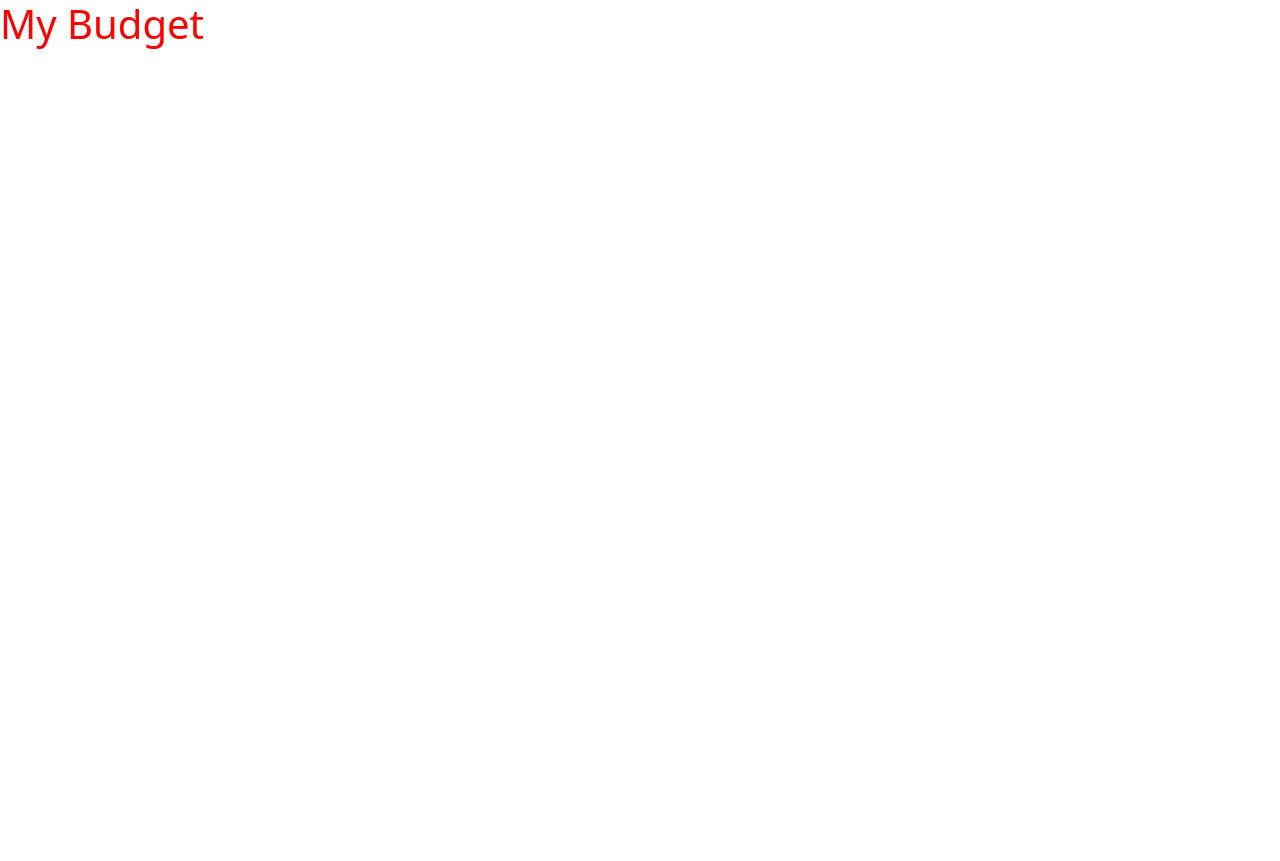
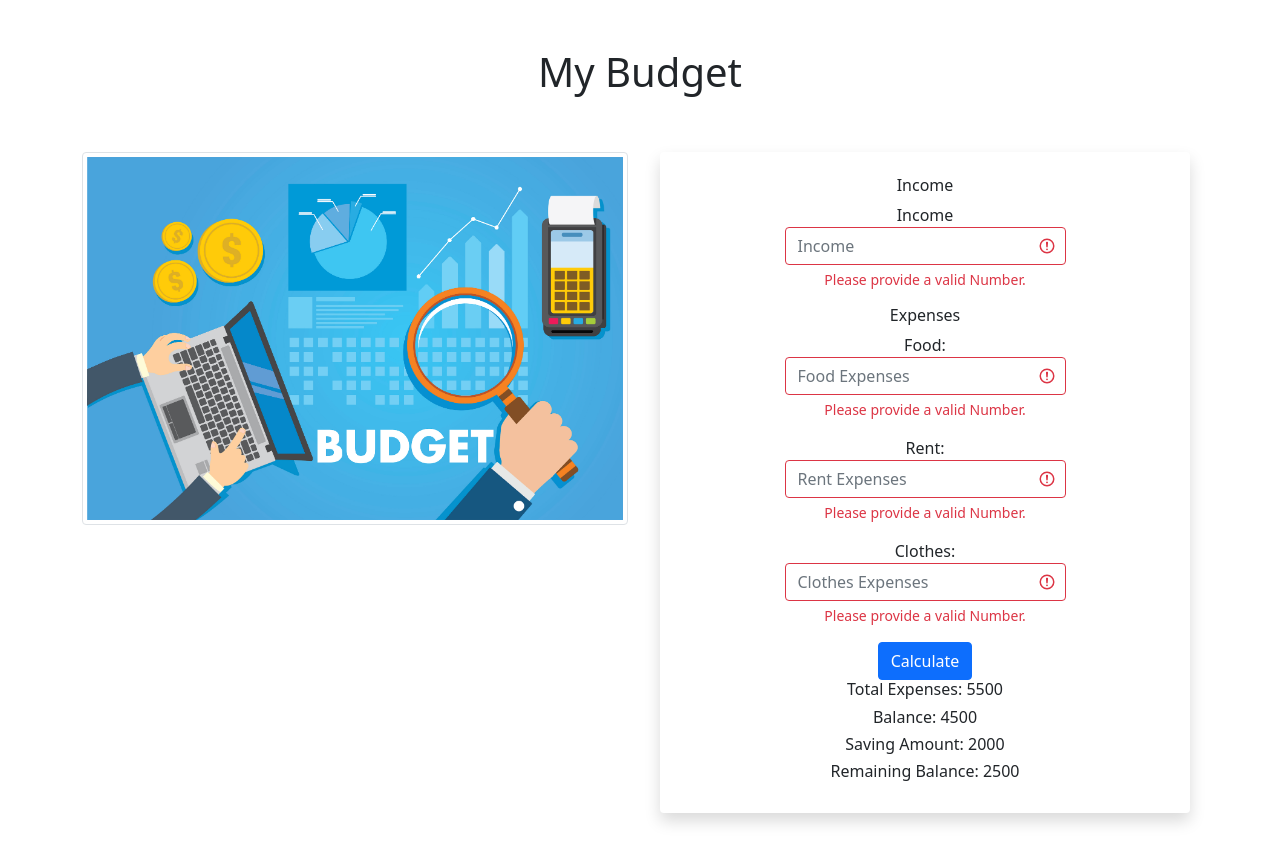
Before and after one commit to SohanaN/money-master, a plain HTML site: page index.html in a window 1280 px wide. Before the commit the page ends 800 px from the top, so only its background shows below. Drawn offline with nearby package versions, Linux system fonts and the light colour scheme.

Commit message:
style added

```diff
--- a/css/style.css
+++ b/css/style.css
@@ -1,3 +1,3 @@
-.buget{
-    color: red;
+.budget-form{
+    background: #f5faff;
 }
--- a/index.html
+++ b/index.html
@@ -15,7 +15,78 @@
 </head>
 
 <body>
-    <h1 class="buget">My Budget</h1>
+    <section>
+        <div class="container">
+            <h1 class="text-center my-5">My Budget</h1>
+            <div class="row">
+                <div class="col-12 col-sm-12 col-md-6">
+                    <div class="my-2">
+                        <img class="img-thumbnail img-fluid" src="/images/Budget.jpg" alt="">
+                    </div>
+                </div>
+                <div class="col-12 col-sm-12 col-md-6">
+                    <div class="budget-form p-4 m-2 rounded shadow p-3 mb-5 bg-white rounded">
+                        <div class="d-flex align-items-center justify-content-center text-center">
+                            <form>
+                                <div class="income">
+                                    <h6>Income</h6>
+                                    <div class="form-row">
+                                        <div class="col-12 col-sm-12 col-md-12 mb-3">
+                                            <label>Income</label>
+                                            <input type="text" class="form-control is-invalid" id="validationServer01"
+                                                placeholder="Income">
+                                            <div class="invalid-feedback">
+                                                Please provide a valid Number.
+                                            </div>
+                                        </div>
+                                    </div>
+                                </div>
+                                <div class="expenses">
+                                    <h6>Expenses</h6>
+                                    <div class="form-row">
+                                        <div class="col-12 col-sm-12 col-md-12 mb-3">
+                                            <label>Food:</label>
+                                            <input type="text" class="form-control is-invalid" id="validationServer03"
+                                                placeholder="Food Expenses">
+                                            <div class="invalid-feedback">
+                                                Please provide a valid Number.
+                                            </div>
+                                        </div>
+                                    </div>
+                                    <div class="form-row">
+                                        <div class="col-12 col-sm-12 col-md-12 mb-3">
+                                            <label>Rent:</label>
+                                            <input type="text" class="form-control is-invalid" id="validationServer03"
+                                                placeholder="Rent Expenses">
+                                            <div class="invalid-feedback">
+                                                Please provide a valid Number.
+                                            </div>
+                                        </div>
+                                    </div>
+                                    <div class="form-row">
+                                        <div class="col-12 col-sm-12 col-md-12 mb-3">
+                                            <label>Clothes:</label>
+                                            <input type="text" class="form-control is-invalid" id="validationServer03"
+                                                placeholder="Clothes Expenses">
+                                            <div class="invalid-feedback">
+                                                Please provide a valid Number.
+                                            </div>
+                                        </div>
+                                    </div>
+                                </div>
+                                <button class="btn btn-primary" type="submit">Calculate</button>
+                                <h6>Total Expenses: 5500</h6>
+                                <h6>Balance: 4500</h6>
+                                <h6>Saving Amount: 2000 </h6>
+                                <h6>Remaining Balance: 2500 </h6>
+                            </form>
+                        </div>
+                    </div>
+                </div>
+            </div>
+        </div>
+        </div>
+    </section>
 
     <!-- custom js  -->
     <script src="js/budget.js"></script>
```
Also changed, not shown: images/Budget.jpg (added).
